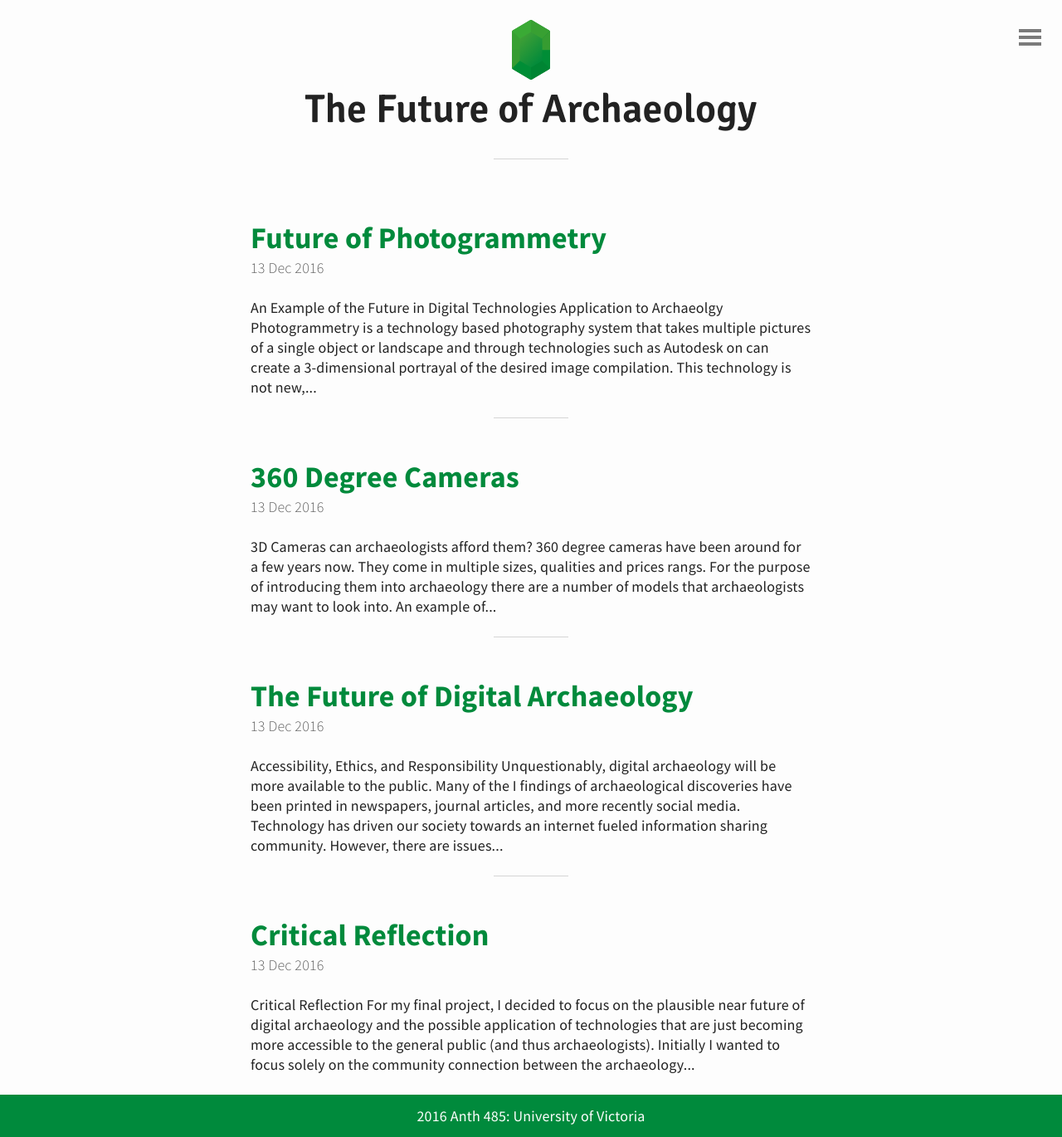
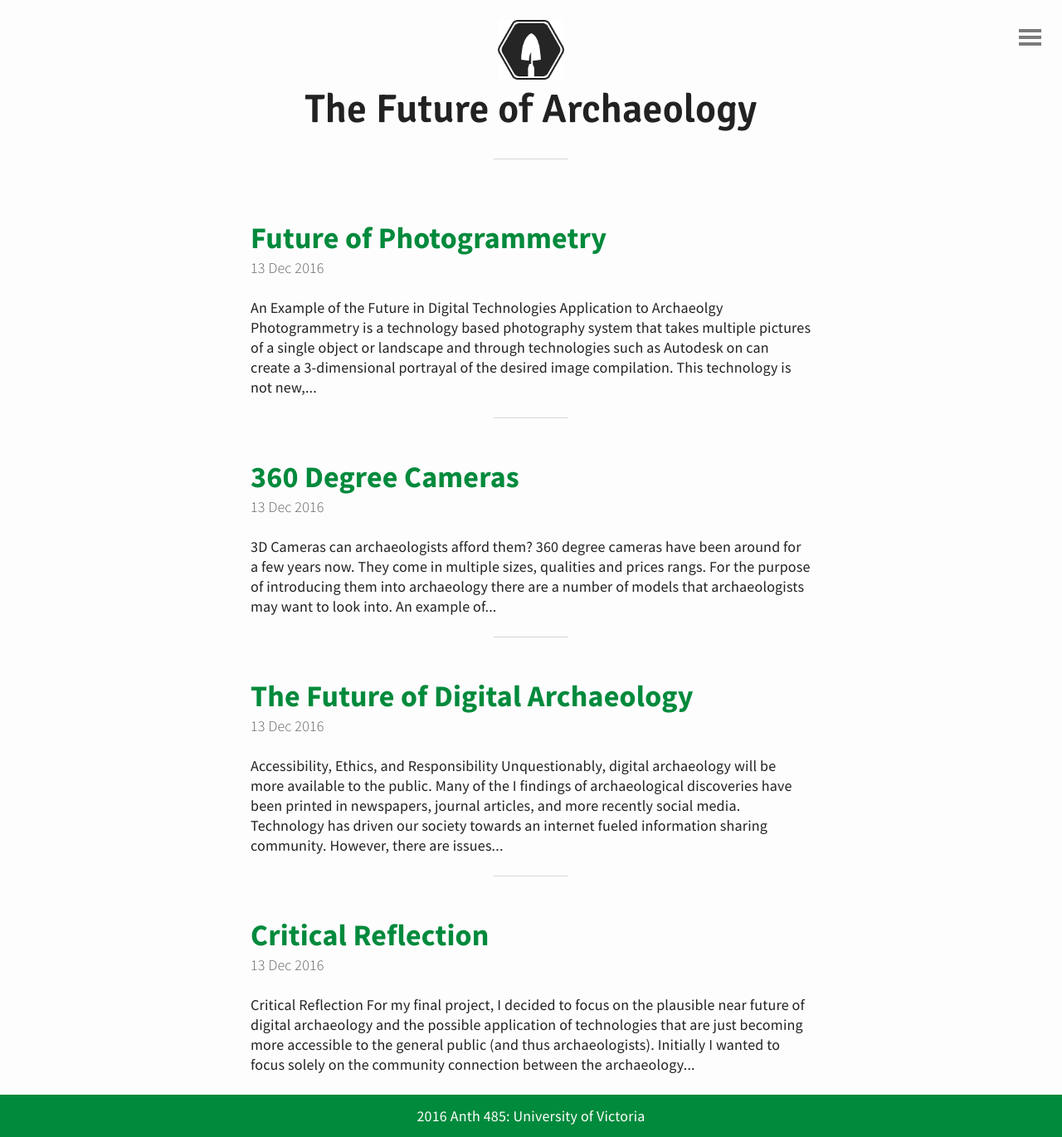
Before and after one commit to JWilson90/Final-Project-Jeff-Wilson, a Jekyll site: the page built from index.html, in a window 1280 px wide. Shown: the whole page at 83% size. Built offline with Jekyll 4.4.1, drawn with Linux system fonts in a browser that asks for light colours; the list of posts is cut into pages by our own code.

Commit message:
Update header.html

```diff
--- a/_includes/header.html
+++ b/_includes/header.html
@@ -1,6 +1,6 @@
 <header id="header">
 	<a href="{{ site.baseurl }}">
-		<img src="{{ "/img/emerald.svg" | prepend: site.baseurl | replace: '//', '/' }}" alt="The Future of Archaeology">
+		<img src="{{ "/img/images.png" | prepend: site.baseurl | replace: '//', '/' }}" alt="The Future of Archaeology">
 	  <h1>The Future of Archaeology</h1>
 	</a>
 </header>
```
